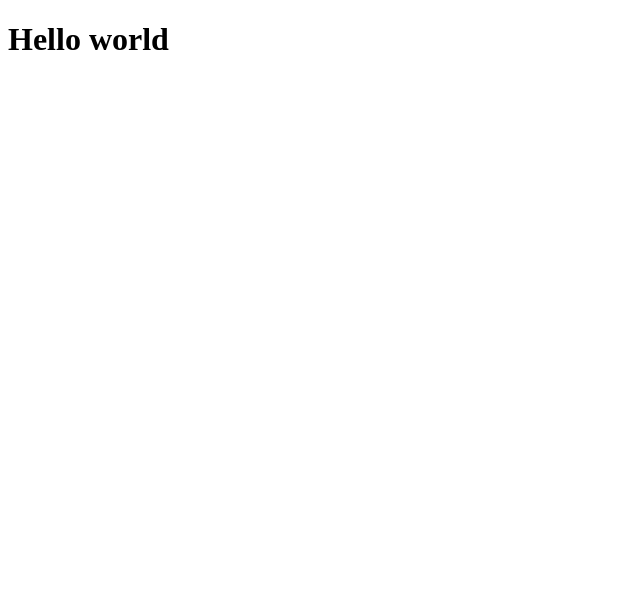
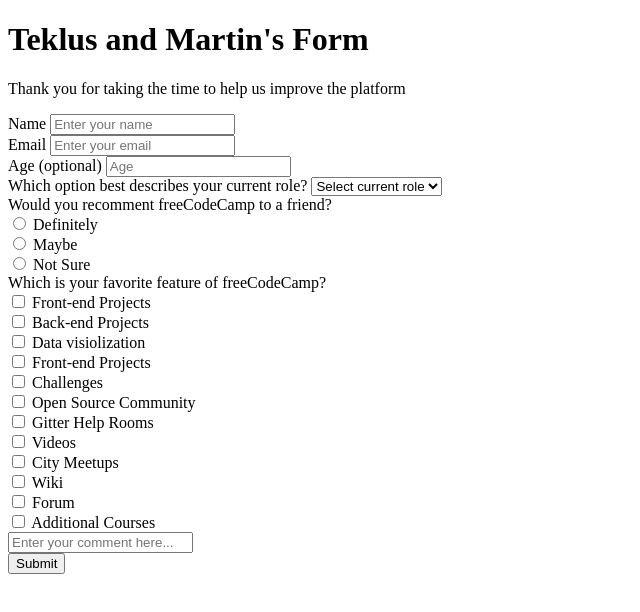
Before and after one commit to martinkarugaba/fcc-test-Teklur-and-Martin, a plain HTML site: page index.html in a window 1280 px wide. Shown: the whole page, without its empty margins (0-640 px from the left). Drawn offline with Linux system fonts and the light colour scheme.

Commit message:
added HTML to form

```diff
--- a/index.html
+++ b/index.html
@@ -1,29 +1,157 @@
 <!DOCTYPE html>
 <html lang="en">
   <head>
-    <meta charset="UTF-8">
-    <title>Fork Me! FCC: Test Suite Template</title>
-    <link rel="stylesheet" href="css/style.css">
+    <meta charset="UTF-8" />
+    <title>Martin and Tekluu's form'</title>
+    <link rel="stylesheet" href="css/style.css" />
   </head>
 
   <body>
-    <h1>Hello world</h1>
+    <h1>Teklus and Martin's Form</h1>
+    <p>
+      Thank you for taking the time to help us improve the platform
+    </p>
 
+    <form>
+      <!-- neme -->
+      <div class="form-control">
+        <label for="name">Name</label>
+        <input type="text" id="name" placeholder="Enter your name" />
+      </div>
+
+      <!-- email -->
+      <div class="form-control">
+        <label for="email">Email</label>
+        <input
+          type="email"
+          id="email"
+          placeholder="Enter your email"
+        />
+      </div>
+
+      <!-- Age -->
+      <div class="form-control">
+        <label for="age">Age (optional)</label>
+        <input type="text" id="age" placeholder="Age" />
+      </div>
+
+      <!-- current role -->
+      <div class="form-control">
+        <label for="current role"
+          >Which option best describes your current role?</label
+        >
+        <select name="" id="">
+          <option value="">Select current role</option>
+          <option value="developer">Developer</option>
+          <option value="designer">Designer</option>
+        </select>
+      </div>
+
+      <!-- recommendation -->
+      <div class="form-control">
+        <label for="name"
+          >Would you recomment freeCodeCamp to a friend?</label
+        >
+
+        <div>
+          <input type="radio" id="definitely" value="Definitely" />
+          <label for="definitely">Definitely</label>
+        </div>
+
+        <div>
+          <input type="radio" id="maybe" value="Maybe" />
+          <label for="maybe">Maybe</label>
+        </div>
+
+        <div>
+          <input type="radio" id="not-sure" value="Not-sure" />
+          <label for="not-sure">Not Sure</label>
+        </div>
+      </div>
+
+      <!-- favorite feature -->
+
+      <div class="form-control">
+        <label for="current role"
+          >Which is your favorite feature of freeCodeCamp?</label
+        >
+
+        <div>
+          <input type="checkbox" id="front-end" />
+          <label for="front-end">Front-end Projects</label>
+        </div>
+
+        <div>
+          <input type="checkbox" id="back-end" />
+          <label for="back-end">Back-end Projects</label>
+        </div>
+
+        <div>
+          <input type="checkbox" id="data-visiolization" />
+          <label for="data-visiolization">Data visiolization</label>
+        </div>
+
+        <div>
+          <input type="checkbox" id="front-end" />
+          <label for="front-end">Front-end Projects</label>
+        </div>
+
+        <div>
+          <input type="checkbox" id="Challenges" />
+          <label for="Challenges">Challenges</label>
+        </div>
+
+        <div>
+          <input type="checkbox" id="open-source-community" />
+          <label for="open-source-community"
+            >Open Source Community</label
+          >
+        </div>
+
+        <div>
+          <input type="checkbox" id="gitter-help-rooms" />
+          <label for="gitter-help-rooms">Gitter Help Rooms </label>
+        </div>
+
+        <div>
+          <input type="checkbox" id="videos" />
+          <label for="videos">Videos </label>
+        </div>
+
+        <div>
+          <input type="checkbox" id="city-meetups" />
+          <label for="city-meetups">City Meetups </label>
+        </div>
+
+        <div>
+          <input type="checkbox" id="Wiki" />
+          <label for="Wiki">Wiki </label>
+        </div>
+
+        <div>
+          <input type="checkbox" id="forum" />
+          <label for="forum">Forum </label>
+        </div>
+        <div>
+          <input type="checkbox" id="additional-courses" />
+          <label for="additional-courses">Additional Courses </label>
+        </div>
+      </div>
+
+      <!-- comments or suggetions -->
+      <div class="form-control">
+        <label for="comments"></label>
+        <input
+          type="text-area"
+          placeholder="Enter your comment here..."
+        />
+      </div>
+
+      <button type="submit">Submit</button>
+    </form>
 
     <script src="https://cdn.freecodecamp.org/testable-projects-fcc/v1/bundle.js"></script>
 
-    <!--
-
-    Hello Camper!
-
-    For now, the test suite only works in Chrome!
-    Please read the README below in the JS Editor before beginning.
-    Feel free to delete this message once you have read it.
-    Good luck and Happy Coding!
-
-    - The freeCodeCamp Team
-
-    -->
-    <script  src="js/index.js"></script>
+    <script src="js/index.js"></script>
   </body>
 </html>
```
